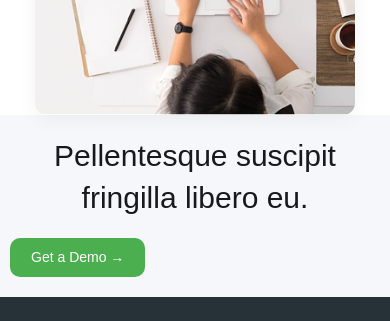
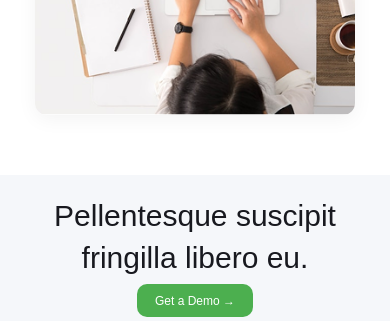
Before and after one commit to garv2006-dev/Nexent, a plain HTML site: page index.html in a window 390 px wide. Shown: the part 6350-6671 px from the top of the page. Drawn offline with Linux system fonts and the light colour scheme.

Commit message:
initialize

```diff
--- a/style2.css
+++ b/style2.css
@@ -581,7 +581,7 @@ body::-webkit-scrollbar {
   padding: 4rem 1rem;
   background-color: #fff;
   font-family: 'Poppins', sans-serif;
-} */
+}  */
 
 .community {
     max-width: 1200px;
@@ -682,9 +682,9 @@ body::-webkit-scrollbar {
 }
 
 /* ========================== faq Styles ========================= */
-/* #six {
+#six {
     padding-top: 60px;
-} */
+}
 
 .faq {
     padding-top: 64px;
@@ -715,6 +715,7 @@ body::-webkit-scrollbar {
     transition: background-color 0.3s ease;
     display: flex;
     justify-self: center;
+    align-self: center;
 }
 
 .faq-btn:hover {
@@ -1218,19 +1219,21 @@ body::-webkit-scrollbar {
 
     /* ========================== community Styles ========================= */
 
+    .faq {
+        padding: 2rem 1rem;
+    }
+
     .faq h1 {
-        font-size: 2.4rem;
+        font-size: 2.2rem;
         line-height: 1.4;
     }
 
     .faq-btn {
-        display: inline-block;
-        padding: 1rem 2rem;
-        font-size: 1.4rem;
-    }
-
-    .faq.container {
-        padding: 2rem 1rem;
+        /* font-size: 1.4rem; */
+        /* padding: 0.8rem 1.6rem; */
+        display: block;
+        margin: 0 ;
+        /* 👉 centers the button */
     }
 
     /* ========================== footer Styles ========================= */
```
